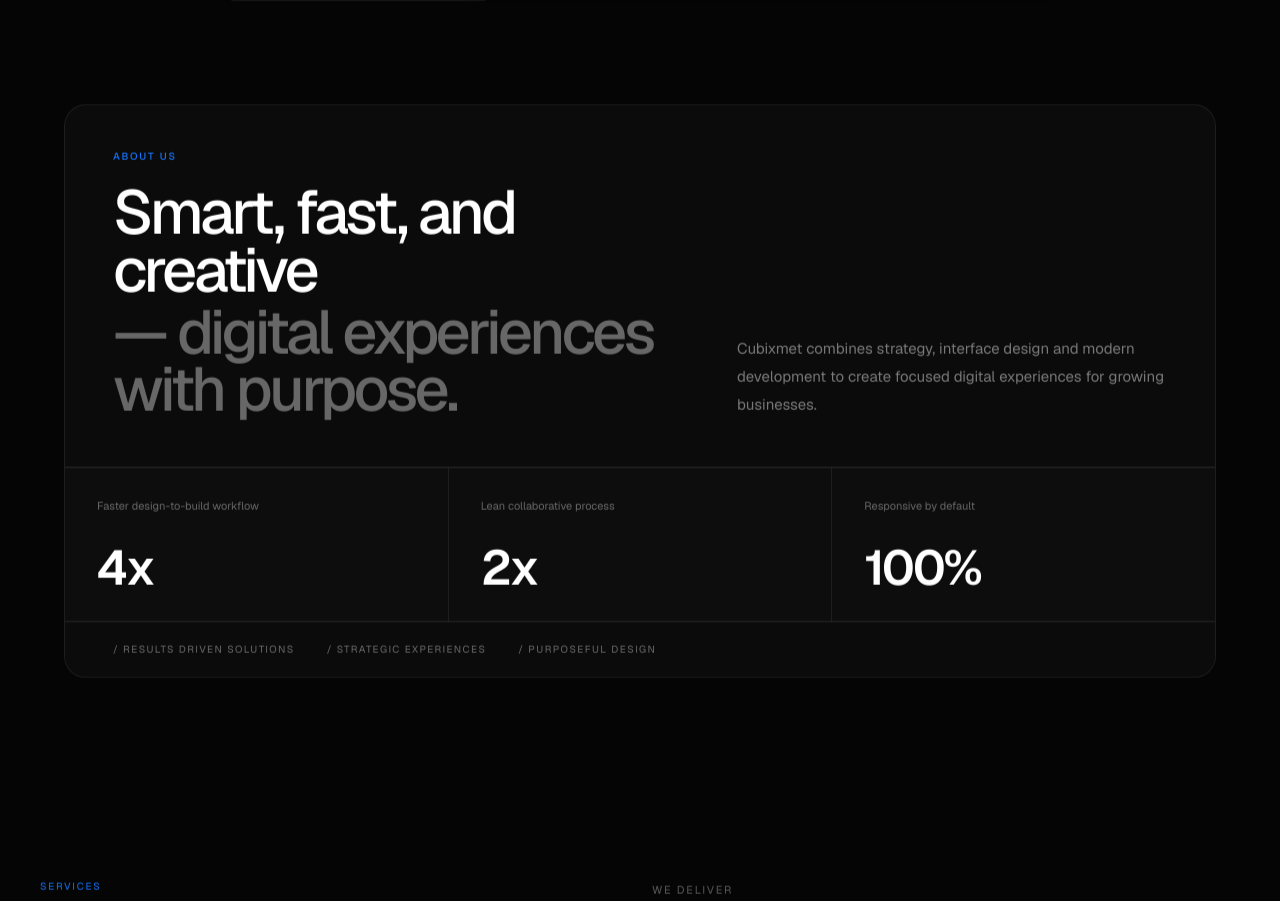
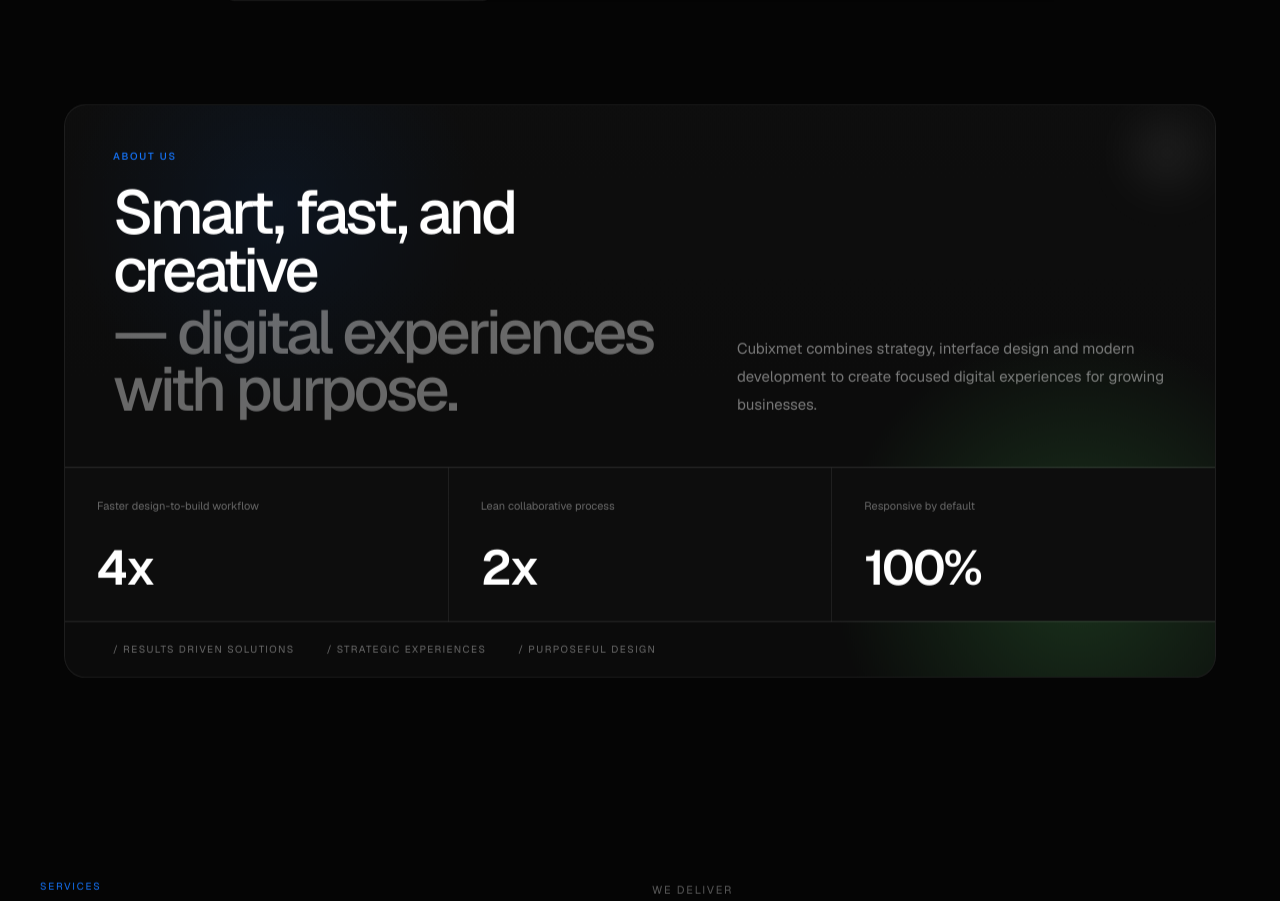
Before and after one commit to amnas-cubixmet/cubixmet, a Next.js app: page / in a window 1280 px wide. Shown: the part 824-1725 px from the top of the page. Built offline with nearby package versions, Linux system fonts and the light colour scheme; grey boxes are pictures that could not be loaded.

Commit message:
Add blue green glow background to about section

```diff
--- a/components/home/HomeSections.tsx
+++ b/components/home/HomeSections.tsx
@@ -39,8 +39,10 @@ function AboutSection() {
   return (
     <section id="about" className="section-space">
       <div data-reveal className="reveal about-wrapper">
-        <div className="overflow-hidden rounded-[22px] border border-white/8 bg-[#0b0b0b]">
-          <div className="grid gap-10 px-5 pb-8 pt-7 md:px-10 md:pb-10 md:pt-9 lg:grid-cols-[1.12fr_.88fr] lg:gap-16 xl:px-12 xl:pb-12 xl:pt-11">
+        <div className="relative overflow-hidden rounded-[22px] border border-white/8 bg-[#0b0b0b]">
+          <div className="pointer-events-none absolute inset-0 bg-[radial-gradient(circle_at_18%_18%,rgba(22,119,255,.08),transparent_20%),radial-gradient(circle_at_88%_82%,rgba(105,255,120,.16),transparent_22%),linear-gradient(180deg,rgba(255,255,255,.01),rgba(255,255,255,0))]" />
+          <div className="pointer-events-none absolute right-0 top-0 h-24 w-24 rounded-full bg-[radial-gradient(circle,rgba(255,255,255,.12),rgba(255,255,255,0)_70%)] blur-xl" />
+          <div className="relative z-10 grid gap-10 px-5 pb-8 pt-7 md:px-10 md:pb-10 md:pt-9 lg:grid-cols-[1.12fr_.88fr] lg:gap-16 xl:px-12 xl:pb-12 xl:pt-11">
             <div>
               <p className="mb-5 text-[10px] font-medium uppercase tracking-[0.18em] text-[#1677FF]">About us</p>
               <h2 className="max-w-[720px] text-[clamp(2.7rem,4.8vw,5.5rem)] font-medium leading-[0.94] tracking-[-0.055em]">
@@ -56,7 +58,7 @@ function AboutSection() {
             </div>
           </div>
 
-          <div className="grid gap-px border-y border-white/8 bg-white/8 sm:grid-cols-3">
+          <div className="relative z-10 grid gap-px border-y border-white/8 bg-white/8 sm:grid-cols-3">
             {[["4x","Faster design-to-build workflow"],["2x","Lean collaborative process"],["100%","Responsive by default"]].map(([value,label]) => (
               <div key={value} className="bg-[#0d0d0d] px-5 py-6 md:px-8 md:py-7">
                 <p className="max-w-[180px] text-[11px] leading-5 text-white/38">{label}</p>
@@ -65,7 +67,7 @@ function AboutSection() {
             ))}
           </div>
 
-          <div className="flex flex-wrap gap-x-8 gap-y-3 px-5 py-5 text-[10px] uppercase tracking-[0.14em] text-white/40 md:px-10 xl:px-12">
+          <div className="relative z-10 flex flex-wrap gap-x-8 gap-y-3 px-5 py-5 text-[10px] uppercase tracking-[0.14em] text-white/40 md:px-10 xl:px-12">
             <span>/ Results driven solutions</span>
             <span>/ Strategic experiences</span>
             <span>/ Purposeful design</span>
```
